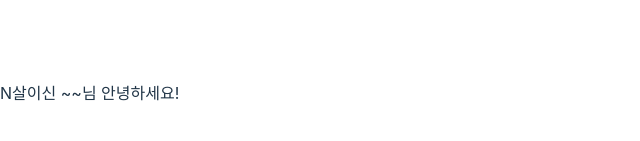
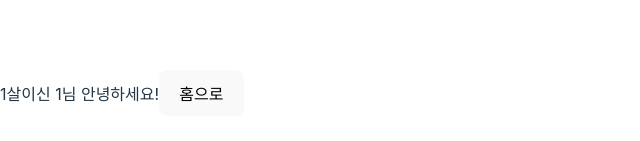
Before and after one commit to johj703/standard_supplemental_lesson, a React (Vite) app: page /MyDetailDetailPage/1/1 in a window 1280 px wide. Shown: the part 307-448 px from the top of the page, without its empty margins (0-640 px from the left). Built offline with nearby package versions, Linux system fonts and the light colour scheme.

Commit message:
MyDetailDetailPage에서 age와 name을 동적으로 나타내도록 작성

```diff
--- a/src/pages/MyDetailDetailPage.jsx
+++ b/src/pages/MyDetailDetailPage.jsx
@@ -1,7 +1,20 @@
 import React from "react";
+import { useParams, useNavigate } from "react-router-dom";
 
 const MyDetailDetailPage = () => {
-  return <div>N살이신 ~~님 안녕하세요!</div>;
+  const params = useParams();
+  const name = params.name;
+  const age = params.age;
+
+  const GoHome = () => {
+    useNavigate("/Home");
+  };
+  return (
+    <div>
+      {age}살이신 {name}님 안녕하세요!
+      <button onClick={GoHome}>홈으로</button>
+    </div>
+  );
 };
 
 export default MyDetailDetailPage;
```
